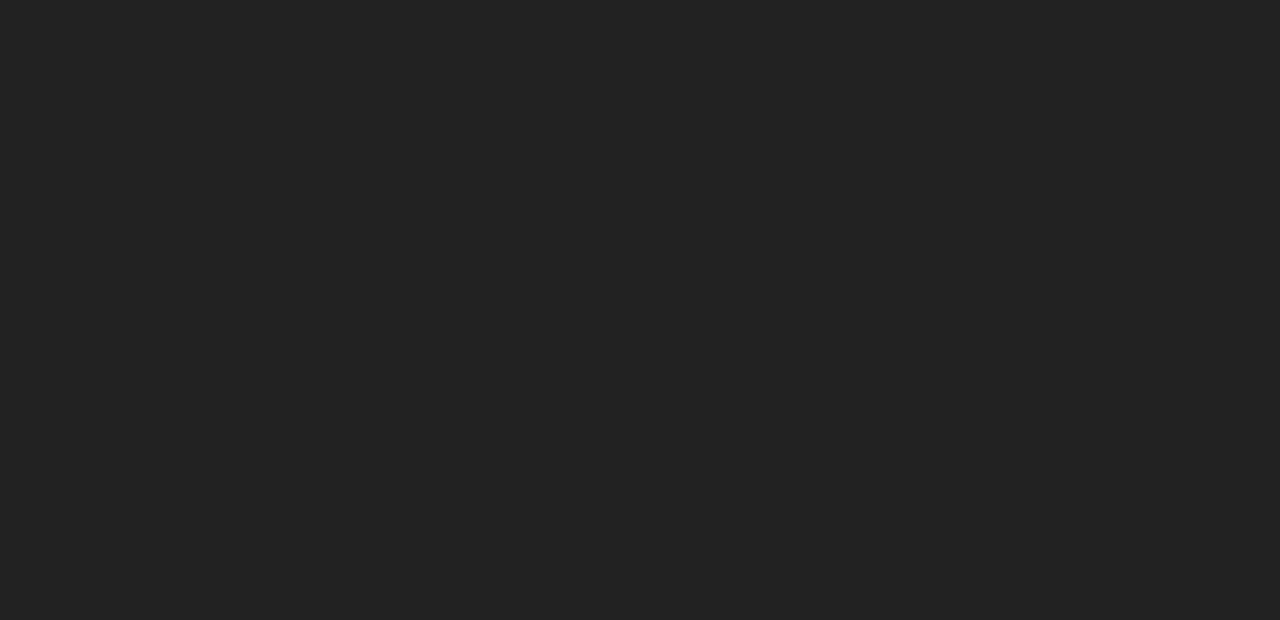
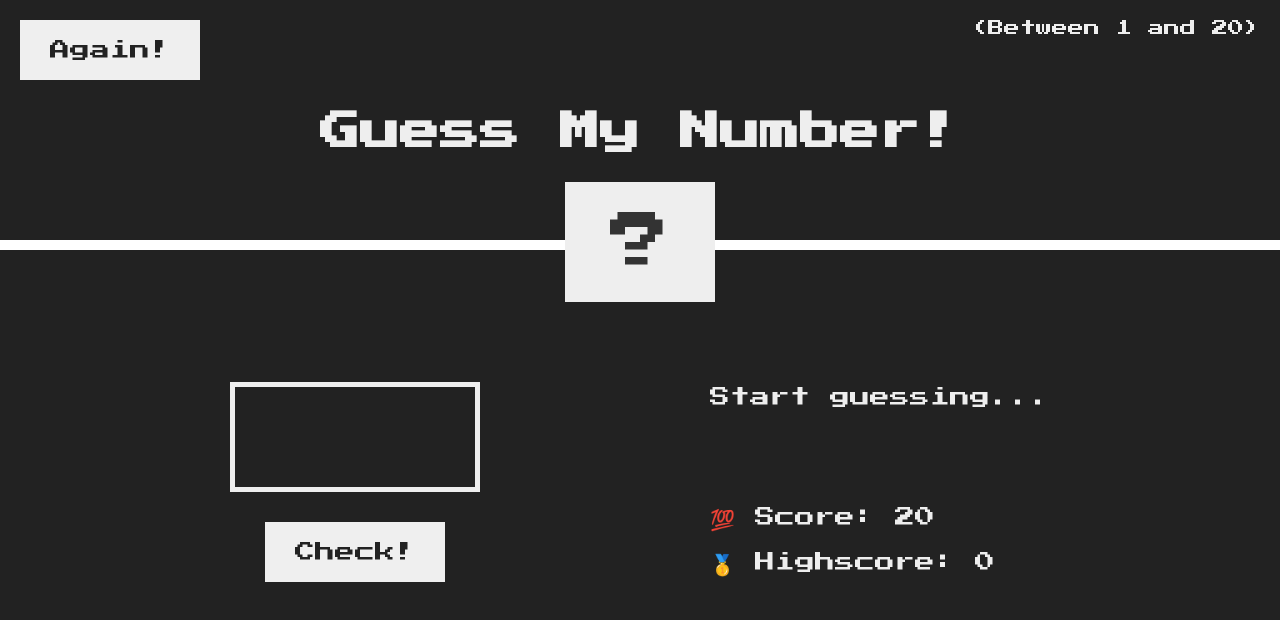
Before and after one commit to oos-amin/Guess-my-number, a plain HTML site: page index.html in a window 1280 px wide. Drawn offline with Linux system fonts and the light colour scheme.

Commit message:
Finish project

```diff
--- a/index.html
+++ b/index.html
@@ -9,8 +9,33 @@
 </head>
 
 <body>
+    <!-- Header -->
+    <header class="header">
+        <button class="btn again">Again!</button>
+        <p class="detail">(Between 1 and 20)</p>
+    </header>
 
+    <!-- Main -->
+    <main class="main">
+        <h1 class="title">Guess My Number!</h1>
+        <div class="bar"></div>
+        <div class="secret-number">?</div>
+        <div class="main-wrapper">
+            <section class="left">
+                <form class="form">
+                    <input type="number" class="number">
+                    <input type="button" value="Check!" class="btn check">
+                </form>
+            </section>
+            <section class="right">
+                <p class="message">Start guessing...</p>
+                <p class="label-score">💯 Score: <span class="score">20</span></p>
+                <p class="label-highscore">🥇 Highscore: <span class="highscore">0</span></p>
+            </section>
+        </div>
+    </main>
 
+    <!-- Script -->
     <script src="script.js"></script>
 </body>
 
--- a/styles/style.css
+++ b/styles/style.css
@@ -1,3 +1,17 @@
+/*
+======================
+        Font
+======================
+*/
+
+@import url('https://fonts.googleapis.com/css?family=Press+Start+2P&display=swap');
+
+/*
+======================
+    Reset Style
+======================
+*/
+
 html {
     font-size: 10px;
     box-sizing: border-box;
@@ -6,10 +20,103 @@ html {
 *,
 *::before,
 *::after {
+    margin: 0;
+    padding: 0;
     box-sizing: inherit;
 }
 
 body {
+    font-family: 'Press Start 2P', sans-serif;
     font-size: 1.6rem;
     background-color: #222;
+    color: #eee;
 }
+
+/*
+======================
+    Component
+======================
+*/
+.btn {
+    border: none;
+    outline: none;
+    width: 18rem;
+    height: 6rem;
+    font-size: 2rem;
+    font-family: 'Press Start 2P', sans-serif;
+    color: #222;
+}
+
+/*
+======================
+    Header
+======================
+*/
+
+.header {
+    display: flex;
+    justify-content: space-between;
+    padding: 2rem;
+}
+
+.title {
+    text-align: center;
+    margin: 1.2rem 0 3rem 0;
+    font-size: 4rem;
+}
+
+
+.bar {
+    border: solid 5px #ffff;
+    position: absolute;
+    left: 0;
+    right: 0;
+    top: 24rem;
+}
+
+.secret-number {
+    width: 15rem;
+    height: 12rem;
+    background-color: #eee;
+    margin: 0 auto;
+    color: #333;
+    font-size: 6rem;
+    margin-bottom: 8rem;
+    display: flex;
+    justify-content: center;
+    align-items: center;
+    position: relative;
+}
+
+.main-wrapper {
+    display: flex;
+    justify-content: space-evenly;
+    align-items: center;
+}
+
+.form {
+    display: flex;
+    flex-direction: column;
+    align-items: center;
+}
+
+.number {
+    width: 25rem;
+    height: 11rem;
+    background-color: transparent;
+    outline: none;
+    border: solid 5px #eee;
+    margin-bottom: 3rem;
+}
+
+.right {
+    font-size: 2rem;
+}
+
+.message {
+    margin-bottom: 10rem;
+}
+
+.label-score {
+    margin-bottom: 2rem;
+}
```
